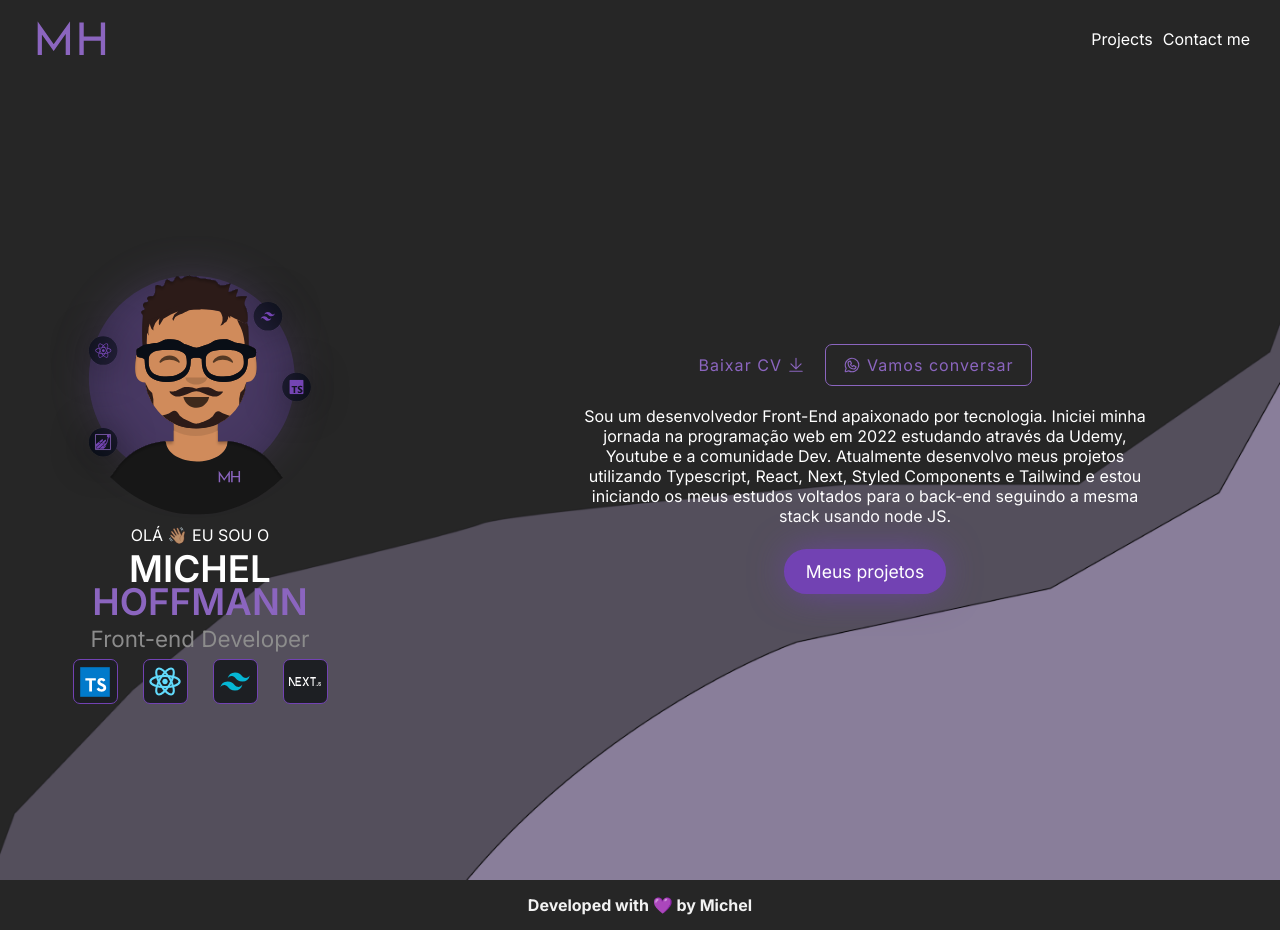
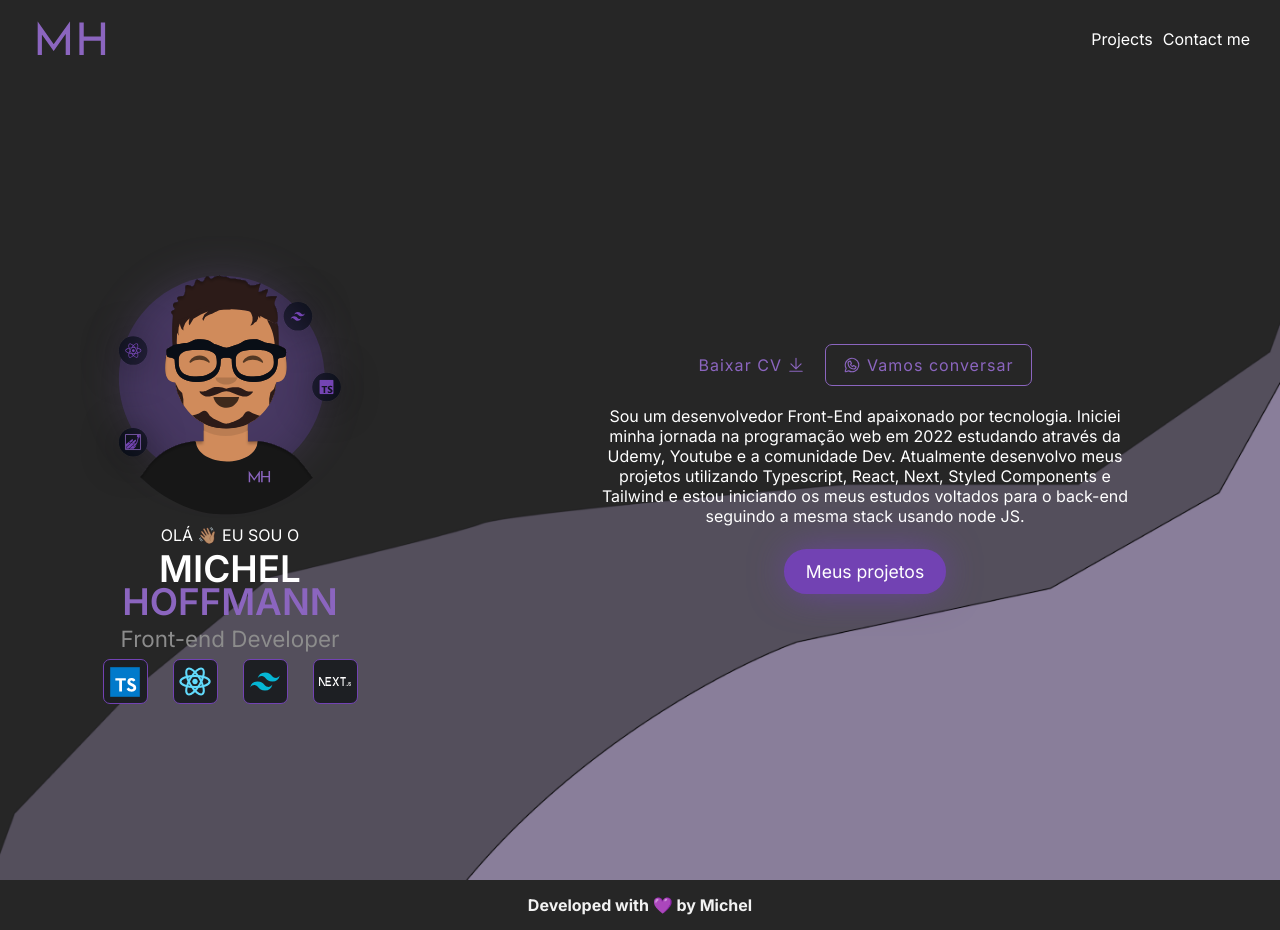
Before and after one commit to MichelHoffmann/newPortfolio, a React (Vite) app in the folder portfolio/: page / in a window 1280 px wide. Built offline with nearby package versions, Linux system fonts and the light colour scheme.

Commit message:
Update AboutMe.style.ts

```diff
--- a/portfolio/src/componets/AboutMe/AboutMe.style.ts
+++ b/portfolio/src/componets/AboutMe/AboutMe.style.ts
@@ -12,8 +12,8 @@ export const AboutMeMain = styled.main`
   padding-bottom: 20px;
 
   @media screen and (min-width: 768px) {
-    height: 100vh;
-    padding-inline: 50px;
+    height: 100%;
+    padding-inline: 80px;
     flex-direction: row;
     gap: 150px;
 
```
